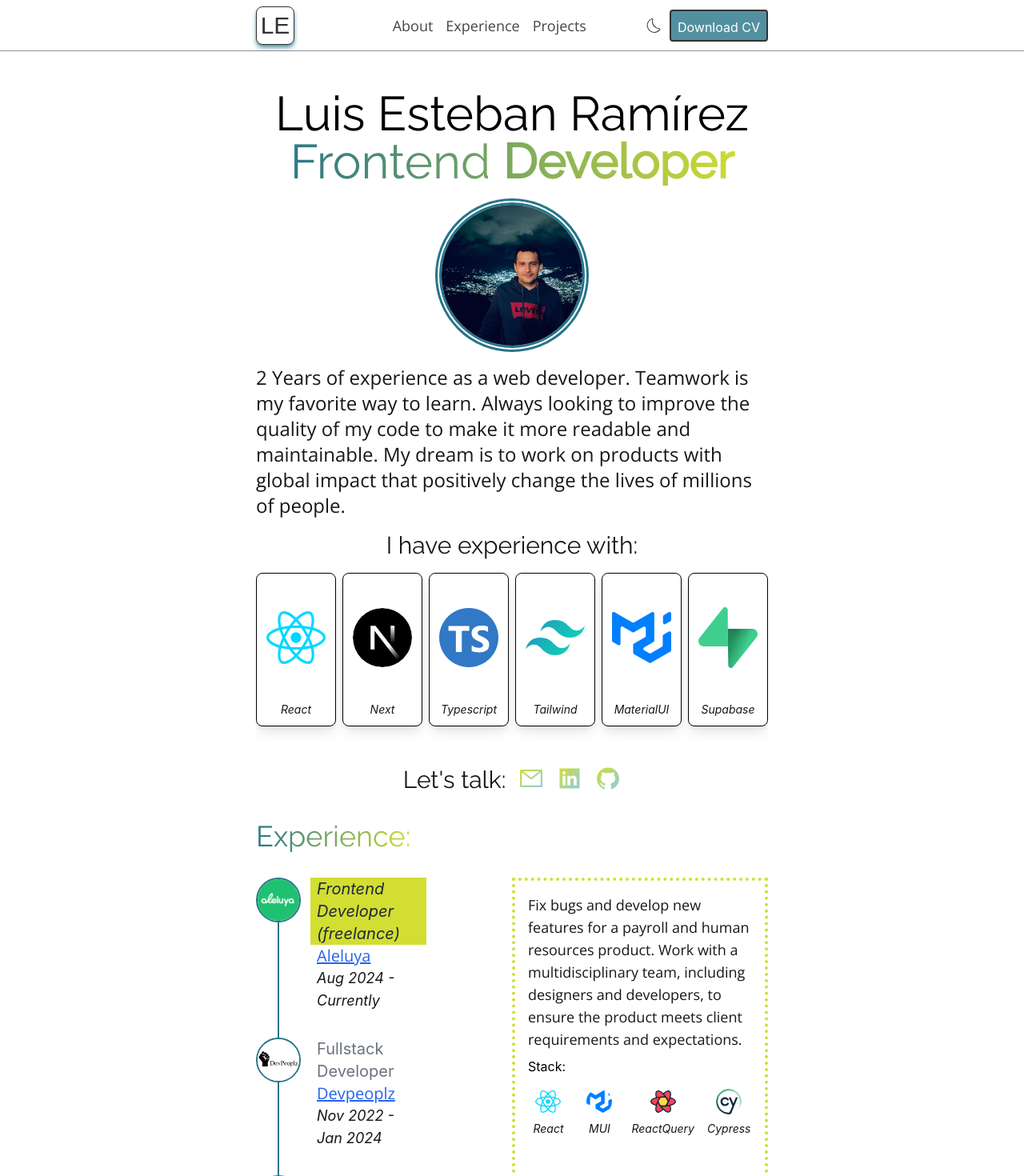
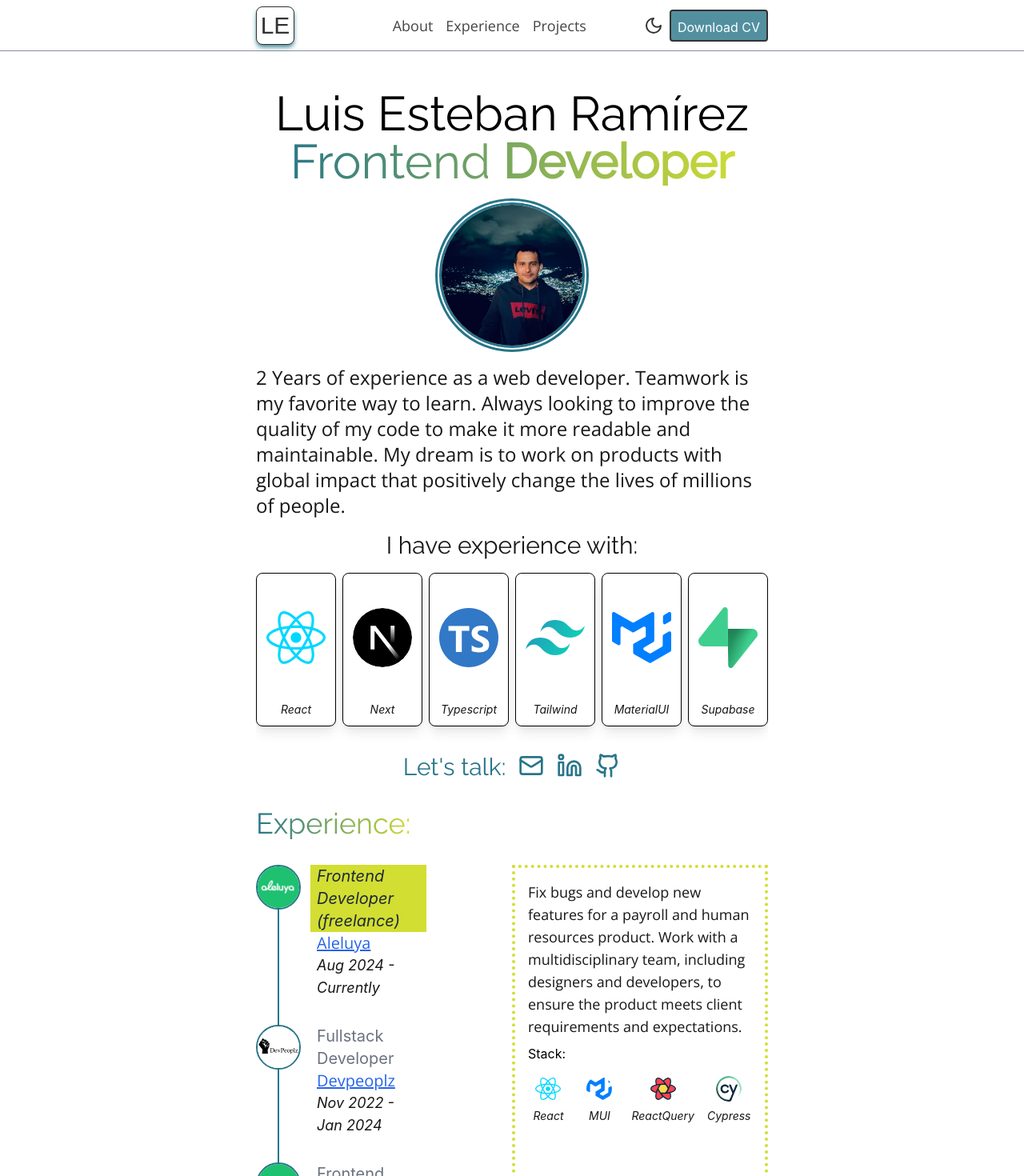
Before and after one commit to LEstebanR/lesteban, a Next.js app: page / in a window 1280 px wide. Shown: the top 1470 px of the page at 80% size. Built offline with nearby package versions, Linux system fonts and the light colour scheme; a web font is replaced by a local one.

Commit message:
add lucide icons (#138)

```diff
--- a/src/components/UI/footer.tsx
+++ b/src/components/UI/footer.tsx
@@ -1,6 +1,6 @@
 import React from 'react'
 import Link from 'next/link'
-import { GoHeart, GoMarkGithub } from 'react-icons/go'
+import { Heart, Github } from 'lucide-react'
 
 const Footer: React.FC = () => {
   return (
@@ -11,15 +11,15 @@ const Footer: React.FC = () => {
           target="_blank"
           aria-label="Github project"
         >
-          <GoMarkGithub className="h-6 w-6 text-primary" />
+          <Github className="h-6 w-6 text-primary" />
         </Link>
         <div className="mx-2 h-[30px] w-[0.5px] rotate-[20deg] bg-primary"></div>
         <div className="flex items-center gap-x-1 text-xs sm:text-base">
           <span className="text-slate-500">Made with</span>
-          <GoHeart className="h-4 w-4 text-red-500" />
+          <Heart className="h-4 w-4 text-red-500" />
           <span className="text-slate-500">by</span>
           <Link
-            className="font-medium text-primary underline decoration-dashed decoration-0 underline-offset-4"
+            className="font-medium text-primary underline decoration-dashed decoration-0 underline-offset-4 "
             href="https://github.com/LEstebanR"
             target="_blank"
           >
--- a/src/components/UI/header.tsx
+++ b/src/components/UI/header.tsx
@@ -3,11 +3,10 @@ import Link from 'next/link'
 import Button from '../UI/button'
 import Logo from '../logo'
 import { Menu, Transition } from '@headlessui/react'
-import { Bars3Icon } from '@heroicons/react/24/solid'
 import { NavLinks } from './typography'
 import { LINKS } from '@/utils/links'
-import { CiDark, CiLight } from 'react-icons/ci'
 import { useTheme } from 'next-themes'
+import { Menu as MenuIcon, Moon, Sun } from 'lucide-react'
 
 interface HeaderProps {
   projectsRef: React.RefObject<HTMLElement>
@@ -56,12 +55,12 @@ const Header: FC<HeaderProps> = ({ projectsRef, aboutRef, experienceRef }) => {
         </ul>
         <div className="flex items-center gap-2">
           {theme === 'dark' ? (
-            <CiLight
+            <Sun
               onClick={() => changeTheme('light')}
-              className="mx-2 cursor-pointer text-2xl"
+              className="mx-2 cursor-pointer text-2xl text-yellow-500"
             />
           ) : (
-            <CiDark
+            <Moon
               onClick={() => changeTheme('dark')}
               className="mx-2 cursor-pointer text-2xl"
             />
@@ -72,10 +71,7 @@ const Header: FC<HeaderProps> = ({ projectsRef, aboutRef, experienceRef }) => {
           >
             <div>
               <Menu.Button className="flex w-full items-center justify-center rounded-md border-2  border-primary p-2 ">
-                <Bars3Icon
-                  className="h-6 w-6 text-primary"
-                  aria-hidden="true"
-                />
+                <MenuIcon className="h-6 w-6 text-primary" aria-hidden="true" />
                 <p className="hidden">Menu</p>
               </Menu.Button>
             </div>
--- a/src/components/UI/typography.tsx
+++ b/src/components/UI/typography.tsx
@@ -65,9 +65,9 @@ export const H2: React.FC<Props> = ({ children, gradient, className }) => (
   </h2>
 )
 
-export const H3: React.FC<Props> = ({ children, gradient }) => (
+export const H3: React.FC<Props> = ({ children, gradient, className }) => (
   <h3
-    className={` ${
+    className={` ${className} ${
       fontheader.className
     } text-center text-3xl  font-bold text-light-text  dark:text-dark-text ${
       gradient && 'gradient-text'
@@ -127,7 +127,7 @@ export const CardBody: React.FC<Props> = ({ children, className }) => (
 
 export const NavLinks: React.FC<Props> = ({ children }) => (
   <p
-    className={` ${fontbody.className} text-justify  text-lg  text-light-text subpixel-antialiased   dark:text-dark-text `}
+    className={` ${fontbody.className} text-justify  text-lg  font-extrabold text-light-text   subpixel-antialiased dark:text-dark-text `}
   >
     {children}
   </p>
--- a/src/components/about.tsx
+++ b/src/components/about.tsx
@@ -2,8 +2,8 @@ import React, { FC } from 'react'
 import TechnologyLogo from './cards/technology-logo'
 import Image from 'next/image'
 import Link from 'next/link'
-import { AiFillLinkedin, AiOutlineMail, AiFillGithub } from 'react-icons/ai'
 import { H1, H3, Body } from '@/components/UI/typography'
+import { Mail, GithubIcon, Linkedin } from 'lucide-react'
 
 const About: FC = () => {
   const TechnologiesExperience = [
@@ -62,21 +62,10 @@ const About: FC = () => {
         ))}
       </div>
       <div className="flex h-1/3 items-center justify-center rounded-t border-b border-dashed border-black bg-secondary"></div>
-      <svg width="1em" height="0">
-        <linearGradient
-          id="blue-gradient-desktop"
-          x1="100%"
-          y1="100%"
-          x2="0%"
-          y2="0%"
-        >
-          <stop stopColor="#8ecddd  " offset="0%" />
-          <stop stopColor="#d2de32" offset="100%" />
-        </linearGradient>
-      </svg>
+
       <div className="flex h-2/3 w-full items-center justify-center">
         <ul className="flex w-full justify-center gap-4">
-          <H3>Let&apos;s talk:</H3>
+          <H3 className="text-primary">Let&apos;s talk:</H3>
 
           <li>
             <Link
@@ -84,10 +73,7 @@ const About: FC = () => {
               aria-label="Send an email to Esteban"
               target="_blank"
             >
-              <AiOutlineMail
-                className="h-8 w-8"
-                style={{ fill: 'url(#blue-gradient-desktop)' }}
-              />
+              <Mail className="h-8 w-8 text-primary" />
             </Link>
           </li>
           <li>
@@ -96,10 +82,7 @@ const About: FC = () => {
               target="_blank"
               aria-label="Visit Esteban's LinkedIn profile"
             >
-              <AiFillLinkedin
-                className="h-8 w-8"
-                style={{ fill: 'url(#blue-gradient-desktop)' }}
-              />
+              <Linkedin className="h-8 w-8 text-primary" />
             </Link>
           </li>
           <li>
@@ -108,22 +91,12 @@ const About: FC = () => {
               target="_blank"
               aria-label="Visit Esteban's GitHub profile"
             >
-              <AiFillGithub
-                className="h-8 w-8"
-                style={{ fill: 'url(#blue-gradient-desktop)' }}
-              />
+              <GithubIcon className="h-8 w-8 text-primary" />
             </Link>
           </li>
         </ul>
       </div>
       <div></div>
-
-      {/* <H3>I have special interest learning:</H3>
-      <div className="flex flex-wrap justify-center sm:justify-between gap-2">
-        {Interesting.map((tech) => (
-          <TechnologyLogo key={tech.layer} tech={tech} />
-        ))}
-      </div> */}
     </div>
   )
 }
--- a/src/components/cards/projects-card.tsx
+++ b/src/components/cards/projects-card.tsx
@@ -2,9 +2,9 @@ import React, { FC } from 'react'
 import Link from 'next/link'
 import Image from 'next/image'
 import { Project, StackItem } from '@/utils/types'
-import { FiGithub, FiLink } from 'react-icons/fi'
 import { CardBody, H4 } from '../UI/typography'
 import StackItemLogo from './stack-item'
+import { Github, Link as LinkIcon } from 'lucide-react'
 
 interface Props {
   project: Project
@@ -35,10 +35,10 @@ const ProjectsCard: FC<Props> = ({ project }) => {
       <CardBody>{project.description}</CardBody>
       <div className="flex w-full justify-end gap-4 text-3xl text-primary">
         <Link href={project.repo} target="_blank" aria-label="GitHub link">
-          <FiGithub />
+          <Github />
         </Link>
         <Link href={project.url} target="_blank" aria-label="Project link">
-          <FiLink />
+          <LinkIcon />
         </Link>
       </div>
     </div>
```
Also changed, not shown: package.json (+6 -7 lines), 1 other file (tests, documents, lock files or other folders).
